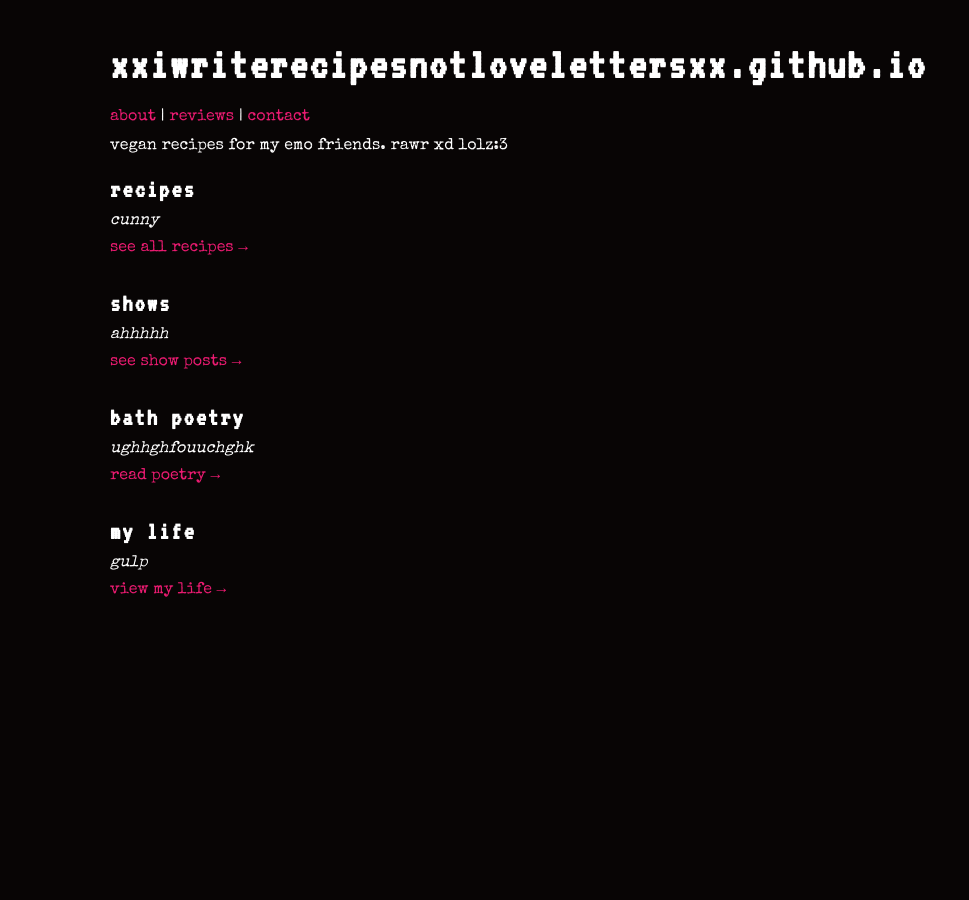
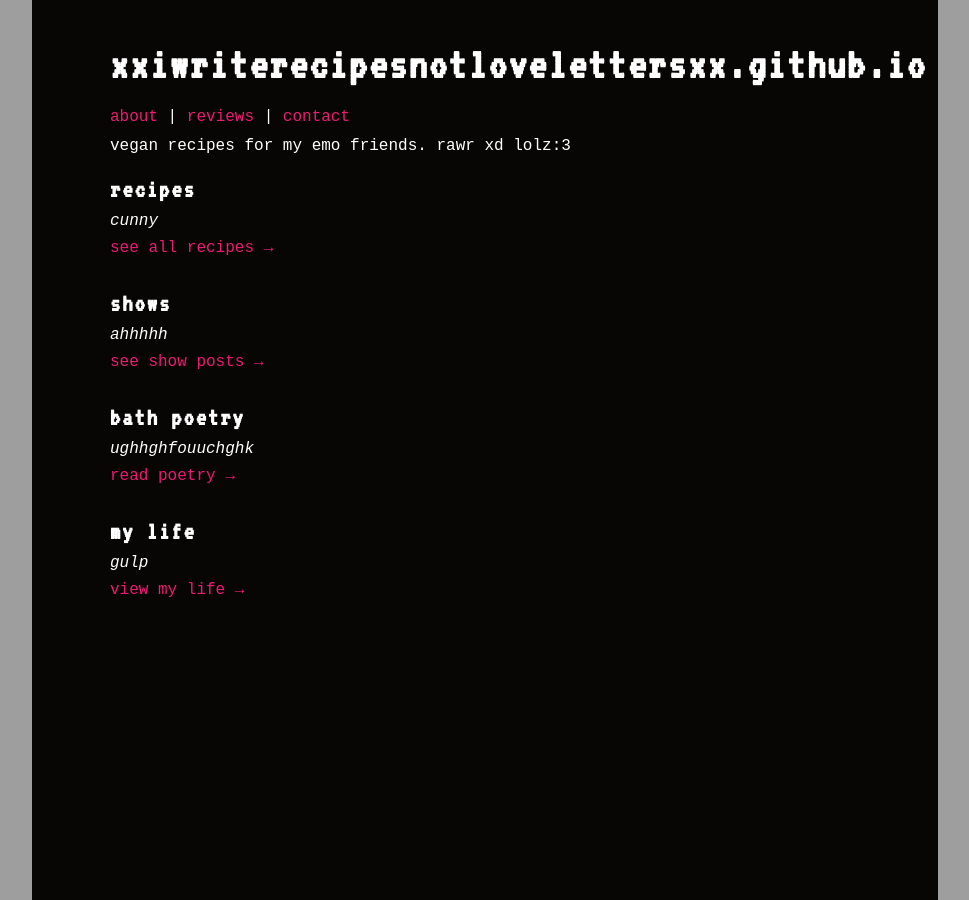
Before and after one commit to xxiwriterecipesnotlovelettersxx/xxiwriterecipesnotlovelettersxx.github.io, a Jekyll site: the page built from index.md, in a window 1280 px wide. Shown: the whole page, without its empty margins (155-1124 px from the left). Built offline with Jekyll 4.4.1, drawn with Linux system fonts in a browser that asks for light colours.

Commit message:
Update style.css

```diff
--- a/assets/css/style.css
+++ b/assets/css/style.css
@@ -5,12 +5,29 @@
 body {
   background: #080505;
   color: #FFFFFF;
-  font-family: 'Special Elite', monospace;
+  font-family: 'Special+Elite', monospace;
   max-width: 750px;
   margin: auto;
   padding: 2rem;
   line-height: 1.6;
-  text-transform: lowercase; /* force all text lowercase */
+  text-transform: lowercase;
+
+  /*  SIDE IMAGE BORDERS ADDED  */
+  background-image: url('/assets/images/yerrrpproject!donepfppink.png'), url('/assets/images/yerrrpproject!donepfppink.png');
+  background-repeat: repeat-y, repeat-y;
+  background-position: left top, right top;
+  background-size: auto 140px; /* adjust height if needed */
+  padding-left: 120px; /* content spacing from border */
+  padding-right: 120px;
+}
+
+/* Hide borders on small screens */
+@media (max-width: 900px) {
+  body {
+    background-image: none;
+    padding-left: 2rem;
+    padding-right: 2rem;
+  }
 }
 
 /* Headings */
@@ -53,18 +70,18 @@ body a:hover {
 
 /* site-wide header adjustments */
 header {
-  color: #FFFFFF; /* makes all header text white */
+  color: #FFFFFF;
 }
 
 header h1 {
-  margin-top: 0.5rem;    /* bring it closer to the top of the page */
-  margin-bottom: 0.5rem; /* space between title and tagline */
-  font-size: 2.8rem;     /* slightly smaller/larger if needed */
+  margin-top: 0.5rem;
+  margin-bottom: 0.5rem;
+  font-size: 2.8rem;
 }
 
 /* site title link styling */
 header h1 a {
-  color: #FFFFFF !important;   /* only the site title is white */
+  color: #FFFFFF !important;
   text-decoration: none;
   font-family: 'VT323', monospace;
 }
@@ -75,14 +92,14 @@ header h1 a:hover {
   font-weight: bold;
 }
 
-/* nav links styling (keep them pink) */
+/* nav links styling (stay pink) */
 header nav a {
-  color: #EB1B71;          /* pink */
+  color: #EB1B71;
   text-decoration: none;
 }
 
 header nav a:hover {
-  color: #B21653;          /* slightly darker pink on hover */
+  color: #B21653;
   text-decoration: underline;
   font-weight: bold;
 }
@@ -91,12 +108,12 @@ header nav a:hover {
 img {
   width: 100%;
   aspect-ratio: 1 / 1;
-  object-fit: fill; /* stretches instead of cropping */
+  object-fit: fill;
   border-radius: 10px;
   margin: 20px 0;
 }
 
-/* Override Minima capitalization on posts header */
+/* Override Minima capitalization */
 h2 {
   text-transform: lowercase;
 }
@@ -109,18 +126,17 @@ h2 {
     padding: 20px;
   }
 
-  /* Shrink only the site title on mobile */
   header h1 {
-    font-size: 1.62em;  /* tweak smaller/larger as needed */
+    font-size: 1.62em;
     line-height: 1.2;
   }
 
   h2 {
-    font-size: 1.9rem; /* normal post headings */
+    font-size: 1.9rem;
   }
 
   h3 {
-    font-size: 1.5rem; /* normal subheadings */
+    font-size: 1.5rem;
   }
 
   img {
@@ -133,10 +149,10 @@ h2 {
 }
 
 .container {
-  max-width: 750px;  /* keeps desktop layout the same */
-  width: 100%;       /* lets small screens shrink */
-  margin: 0 auto;    /* centres it */
-  padding: 10px;     /* breathing room */
+  max-width: 750px;
+  width: 100%;
+  margin: 0 auto;
+  padding: 10px;
 }
 
 /* no bullets, tight spacing */
@@ -151,10 +167,10 @@ main ul li {
   line-height: 1.3;
 }
 
-/* reduce spacing on homepage only */
+/* reduce spacing on homepage */
 .home h2 {
-  margin-top: 0.39rem;  /* space above section headings */
-  margin-bottom: 0.2rem; /* tight space below heading */
+  margin-top: 0.39rem;
+  margin-bottom: 0.2rem;
 }
 
 .home p,
@@ -165,20 +181,20 @@ main ul li {
 .home a {
   display: inline-block;
   margin-top: 0.1rem;
-  margin-bottom: 0.75rem; /* controls spacing between sections */
+  margin-bottom: 0.75rem;
 }
 
 .home br {
-  line-height: 0.6; /* makes manual <br> smaller */
+  line-height: 0.6;
 }
 
 main.home h2,
 main.home h3,
 main.home h4 {
-  margin-bottom: 0.2em; /* tight spacing below headings */
+  margin-bottom: 0.2em;
 }
 
-/* hide horizontal rules on homepage (remove the white line) */
+/* hide horizontal rules on homepage */
 main.home hr {
   display: none;
 }
```
